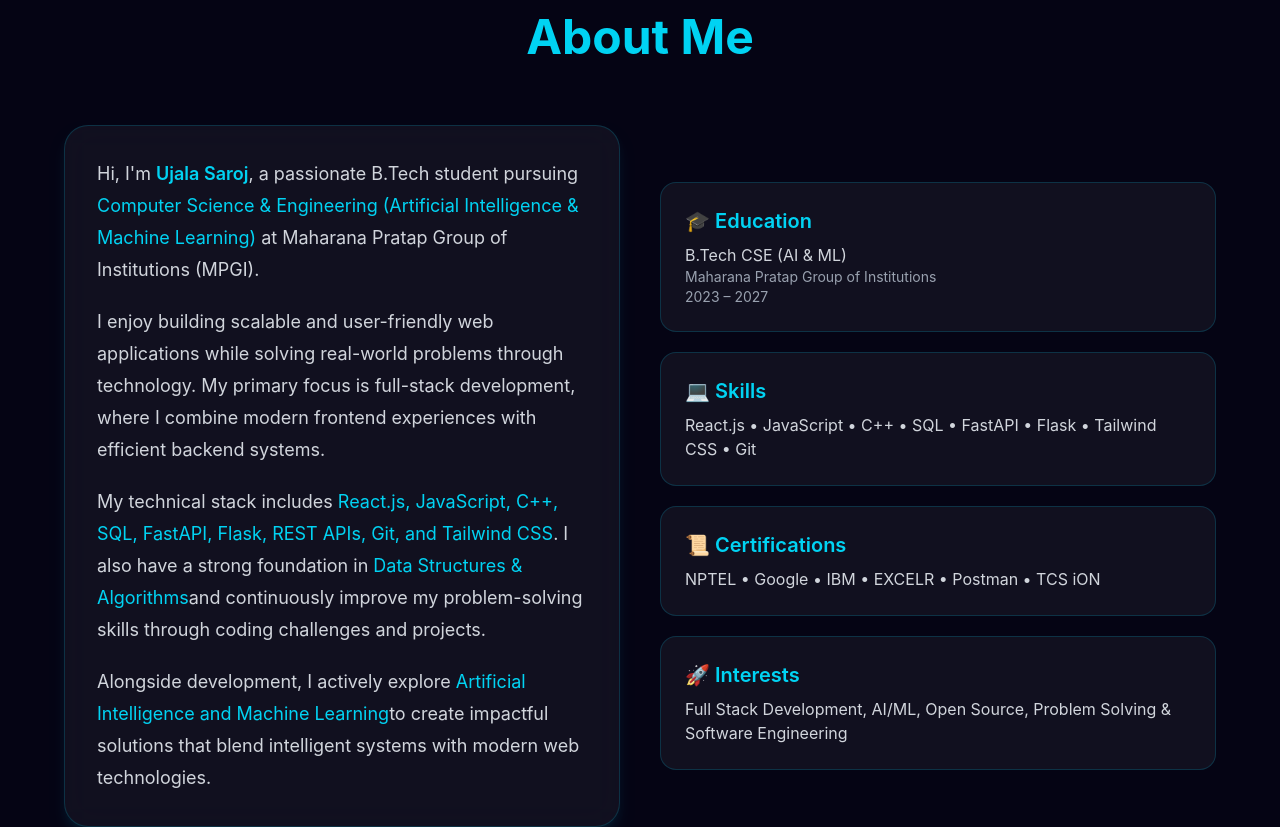
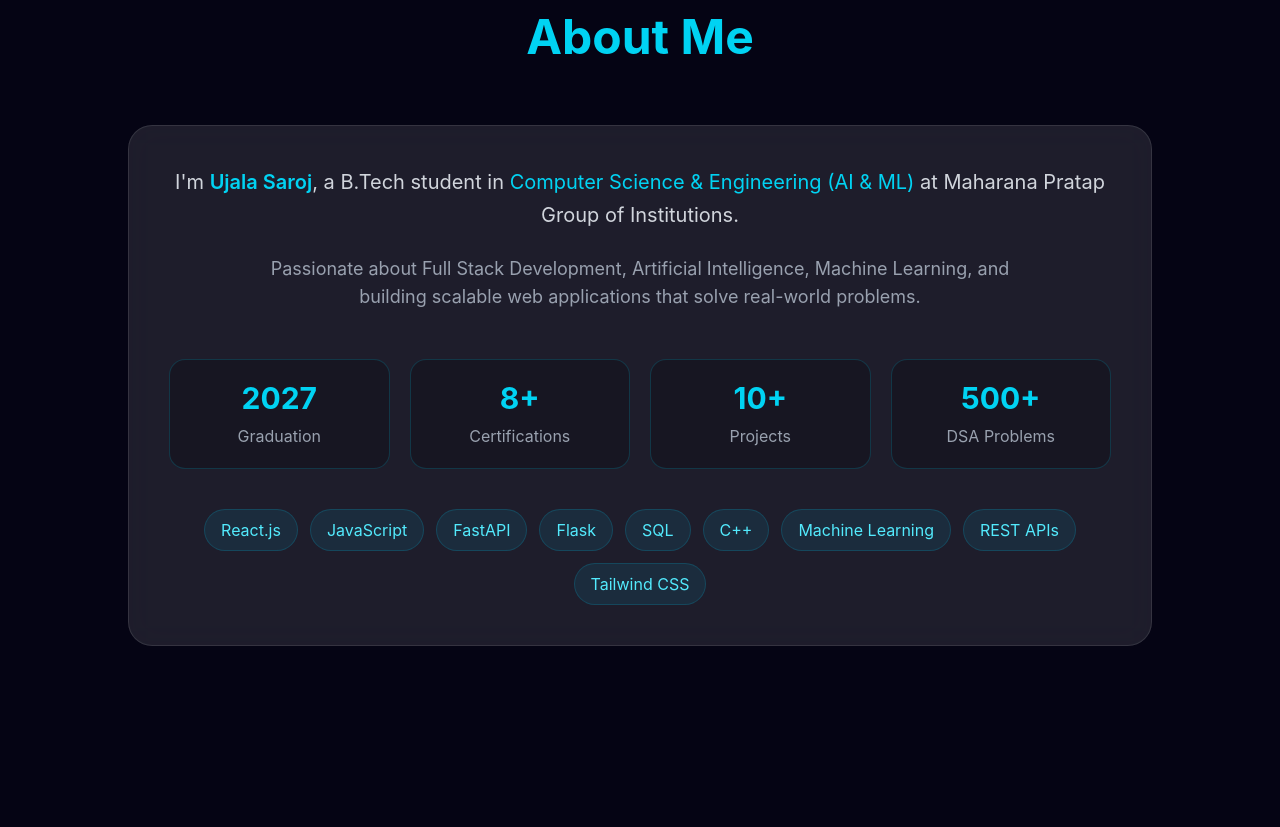
Before and after one commit to ujala9968/my-portfolio, a React app: page / in a window 1280 px wide. Shown: the part 960-1787 px from the top of the page. Built offline with nearby package versions, Linux system fonts and the light colour scheme; the HTML template or start-up script is replaced by a standard one.

Commit message:
small update

```diff
--- a/src/App.jsx
+++ b/src/App.jsx
@@ -130,7 +130,7 @@ export default function App() {
 
       </section>
       {/* About Section */ }
-      {/* About Section */}
+{/* About */}
 <section
   id="about"
   className="px-6 md:px-10 py-24"
@@ -139,99 +139,89 @@ export default function App() {
     About Me
   </h2>
 
-  <div className="max-w-6xl mx-auto grid md:grid-cols-2 gap-10 items-center">
+  <div className="max-w-5xl mx-auto">
 
-    {/* Left Side */}
-    <div className="bg-white/5 backdrop-blur-lg border border-cyan-500/20 rounded-3xl p-8 shadow-lg shadow-cyan-500/10">
+    <div className="bg-white/10 backdrop-blur-lg border border-white/10 rounded-3xl p-10 hover:shadow-cyan-500/20 hover:shadow-2xl transition duration-500">
 
-      <p className="text-gray-300 text-lg leading-8">
-        Hi, I'm{" "}
+      <p className="text-xl text-gray-300 leading-relaxed text-center">
+        I'm{" "}
         <span className="text-cyan-400 font-semibold">
           Ujala Saroj
         </span>
-        , a passionate B.Tech student pursuing
+        , a B.Tech student in
         <span className="text-cyan-400">
-          {" "}Computer Science & Engineering (Artificial Intelligence & Machine Learning)
-        </span>{" "}
-        at Maharana Pratap Group of Institutions (MPGI).
+          {" "}Computer Science & Engineering (AI & ML)
+        </span>
+        {" "}at Maharana Pratap Group of Institutions.
       </p>
 
-      <p className="mt-5 text-gray-300 text-lg leading-8">
-        I enjoy building scalable and user-friendly web applications while
-        solving real-world problems through technology. My primary focus is
-        full-stack development, where I combine modern frontend experiences
-        with efficient backend systems.
+      <p className="text-lg text-gray-400 text-center mt-6 max-w-3xl mx-auto">
+        Passionate about Full Stack Development, Artificial Intelligence,
+        Machine Learning, and building scalable web applications that solve
+        real-world problems.
       </p>
 
-      <p className="mt-5 text-gray-300 text-lg leading-8">
-        My technical stack includes
-        <span className="text-cyan-400">
-          {" "}React.js, JavaScript, C++, SQL, FastAPI, Flask,
-          REST APIs, Git, and Tailwind CSS
-        </span>.
-        I also have a strong foundation in
-        <span className="text-cyan-400">
-          {" "}Data Structures & Algorithms
-        </span>
-        and continuously improve my problem-solving skills through coding
-        challenges and projects.
-      </p>
+      <div className="grid grid-cols-2 md:grid-cols-4 gap-5 mt-12">
 
-      <p className="mt-5 text-gray-300 text-lg leading-8">
-        Alongside development, I actively explore
-        <span className="text-cyan-400">
-          {" "}Artificial Intelligence and Machine Learning
-        </span>
-        to create impactful solutions that blend intelligent systems with
-        modern web technologies.
-      </p>
+        <div className="bg-black/20 rounded-2xl p-5 text-center border border-cyan-500/20">
+          <h3 className="text-3xl font-bold text-cyan-400">
+            2027
+          </h3>
+          <p className="text-gray-400 mt-2">
+            Graduation
+          </p>
+        </div>
 
-    </div>
+        <div className="bg-black/20 rounded-2xl p-5 text-center border border-cyan-500/20">
+          <h3 className="text-3xl font-bold text-cyan-400">
+            8+
+          </h3>
+          <p className="text-gray-400 mt-2">
+            Certifications
+          </p>
+        </div>
 
-    {/* Right Side */}
-    <div className="grid gap-5">
+        <div className="bg-black/20 rounded-2xl p-5 text-center border border-cyan-500/20">
+          <h3 className="text-3xl font-bold text-cyan-400">
+            10+
+          </h3>
+          <p className="text-gray-400 mt-2">
+            Projects
+          </p>
+        </div>
 
-      <div className="bg-white/5 border border-cyan-500/20 rounded-2xl p-6">
-        <h3 className="text-cyan-400 text-xl font-semibold mb-2">
-          🎓 Education
-        </h3>
-        <p className="text-gray-300">
-          B.Tech CSE (AI & ML)
-        </p>
-        <p className="text-gray-400 text-sm">
-          Maharana Pratap Group of Institutions
-        </p>
-        <p className="text-gray-400 text-sm">
-          2023 – 2027
-        </p>
+        <div className="bg-black/20 rounded-2xl p-5 text-center border border-cyan-500/20">
+          <h3 className="text-3xl font-bold text-cyan-400">
+            500+
+          </h3>
+          <p className="text-gray-400 mt-2">
+            DSA Problems
+          </p>
+        </div>
+
       </div>
 
-      <div className="bg-white/5 border border-cyan-500/20 rounded-2xl p-6">
-        <h3 className="text-cyan-400 text-xl font-semibold mb-2">
-          💻 Skills
-        </h3>
-        <p className="text-gray-300">
-          React.js • JavaScript • C++ • SQL • FastAPI • Flask • Tailwind CSS • Git
-        </p>
-      </div>
+      <div className="mt-10 flex flex-wrap justify-center gap-3">
 
-      <div className="bg-white/5 border border-cyan-500/20 rounded-2xl p-6">
-        <h3 className="text-cyan-400 text-xl font-semibold mb-2">
-          📜 Certifications
-        </h3>
-        <p className="text-gray-300">
-          NPTEL • Google • IBM • EXCELR • Postman • TCS iON
-        </p>
-      </div>
+        {[
+          "React.js",
+          "JavaScript",
+          "FastAPI",
+          "Flask",
+          "SQL",
+          "C++",
+          "Machine Learning",
+          "REST APIs",
+          "Tailwind CSS",
+        ].map((skill) => (
+          <span
+            key={skill}
+            className="px-4 py-2 rounded-full bg-cyan-500/10 border border-cyan-500/20 text-cyan-300"
+          >
+            {skill}
+          </span>
+        ))}
 
-      <div className="bg-white/5 border border-cyan-500/20 rounded-2xl p-6">
-        <h3 className="text-cyan-400 text-xl font-semibold mb-2">
-          🚀 Interests
-        </h3>
-        <p className="text-gray-300">
-          Full Stack Development, AI/ML, Open Source,
-          Problem Solving & Software Engineering
-        </p>
       </div>
 
     </div>
```
